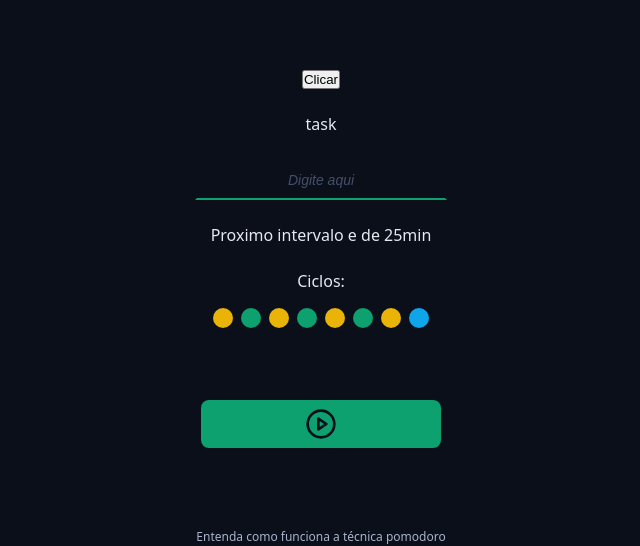
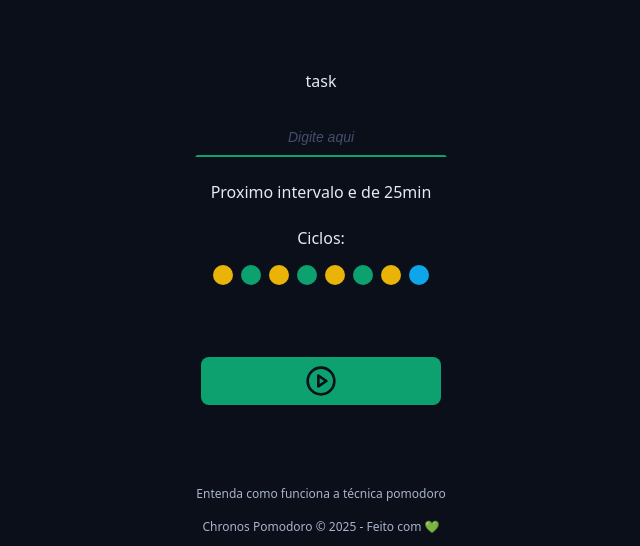
Before and after one commit to evairb/chronos_pomodoro, a React (Vite) app: page / in a window 1280 px wide. Shown: the part 314-860 px from the top of the page, without its empty margins (319-959 px from the left). Built offline with nearby package versions, Linux system fonts and the light colour scheme.

Commit message:
refactor: taskContext separation

```diff
--- a/src/App.tsx
+++ b/src/App.tsx
@@ -1,5 +1,5 @@
 import { Home } from './pages/Home';
-import { TaskContextProvider } from './contexts/TaskContext';
+import { TaskContextProvider } from './contexts/TaskContext/TaskContextProvider';
 
 import './style/theme.css';
 import './style/global.css';
--- a/src/components/CounDown/index.tsx
+++ b/src/components/CounDown/index.tsx
@@ -1,4 +1,4 @@
-import { useTaskContext } from '../../contexts/TaskContext';
+import { useTaskContext } from '../../contexts/TaskContext/useTaskContext';
 import styles from './styles.module.css';
 
 export function CountDown() {
--- a/src/components/MainForm/index.tsx
+++ b/src/components/MainForm/index.tsx
@@ -2,29 +2,24 @@ import { DefaultInput } from '../DefaultInput';
 import { DefaultButton } from '../DefaultButton';
 import { Cycles } from '../Cycles';
 import { PlayCircleIcon } from 'lucide-react';
-import { useTaskContext } from '../../contexts/TaskContext';
+import { useState } from 'react';
 
 export function MainForm() {
-  const { setState } = useTaskContext();
-  function handleClick() {
-    setState(prevState => {
-      return {
-        ...prevState,
-        formattedSecondsRemaining: '21:31',
-      };
-    });
+  const [taskName, setTaskName] = useState('');
+  function handleCreateNewTask(event: React.FormEvent<HTMLFormElement>) {
+    event.preventDefault();
+    console.log('Deu super certo denovo');
   }
   return (
-    <form className='form' action=''>
-      <button type='button' onClick={handleClick}>
-        Clicar
-      </button>
+    <form onSubmit={handleCreateNewTask} className='form' action=''>
       <div className='formRow'>
         <DefaultInput
           labelText='task'
           id='meuInput'
           type='text'
           placeholder='Digite aqui'
+          value={taskName}
+          onChange={e => setTaskName(e.target.value)}
         />
       </div>
 
--- /dev/null
+++ b/src/contexts/TaskContext/TaskContext.tsx
@@ -0,0 +1,15 @@
+import { createContext } from 'react';
+import { TaskStateModel } from '../../models/TaskStateModels';
+import { inicialTaskState } from './initialTaskState';
+
+type TaskContextProps = {
+  state: TaskStateModel;
+  setState: React.Dispatch<React.SetStateAction<TaskStateModel>>;
+};
+
+const initialContextValue = {
+  state: inicialTaskState,
+  setState: () => {},
+};
+
+export const TaskContext = createContext<TaskContextProps>(initialContextValue);
--- /dev/null
+++ b/src/contexts/TaskContext/TaskContextProvider.tsx
@@ -0,0 +1,16 @@
+import { useState } from 'react';
+import { inicialTaskState } from './initialTaskState';
+import { TaskContext } from './TaskContext';
+
+type TaskContextProviderProps = {
+  children: React.ReactNode;
+};
+export function TaskContextProvider({ children }: TaskContextProviderProps) {
+  const [state, setState] = useState(inicialTaskState);
+
+  return (
+    <TaskContext.Provider value={{ state, setState }}>
+      {children}
+    </TaskContext.Provider>
+  );
+}
--- a/src/contexts/TaskContext/index.tsx
+++ /dev/null
@@ -1,44 +0,0 @@
-import React, { createContext, useContext, useState } from 'react';
-import { TaskStateModel } from '../../models/TaskStateModels';
-
-const inicialState: TaskStateModel = {
-  tasks: [],
-  secondsRemaining: 0,
-  formattedSecondsRemaining: '00:00',
-  activeTask: null,
-  currentCycle: 0,
-  config: {
-    workTime: 25,
-    shortBreakTime: 5,
-    longBreakTime: 15,
-  },
-};
-
-type TaskContextProps = {
-  state: TaskStateModel;
-  setState: React.Dispatch<React.SetStateAction<TaskStateModel>>;
-};
-
-const initialContextValue = {
-  state: inicialState,
-  setState: () => {},
-};
-
-export const TaskContext = createContext<TaskContextProps>(initialContextValue);
-
-type TaskContextProviderProps = {
-  children: React.ReactNode;
-};
-export function TaskContextProvider({ children }: TaskContextProviderProps) {
-  const [state, setState] = useState(inicialState);
-
-  return (
-    <TaskContext.Provider value={{ state, setState }}>
-      {children}
-    </TaskContext.Provider>
-  );
-}
-
-export function useTaskContext() {
-  return useContext(TaskContext);
-}
--- /dev/null
+++ b/src/contexts/TaskContext/initialTaskState.ts
@@ -0,0 +1,14 @@
+import { TaskStateModel } from '../../models/TaskStateModels';
+
+export const inicialTaskState: TaskStateModel = {
+  tasks: [],
+  secondsRemaining: 0,
+  formattedSecondsRemaining: '00:00',
+  activeTask: null,
+  currentCycle: 0,
+  config: {
+    workTime: 25,
+    shortBreakTime: 5,
+    longBreakTime: 15,
+  },
+};
--- /dev/null
+++ b/src/contexts/TaskContext/useTaskContext.ts
@@ -0,0 +1,6 @@
+import { useContext } from 'react';
+import { TaskContext } from './TaskContext';
+
+export function useTaskContext() {
+  return useContext(TaskContext);
+}
```
